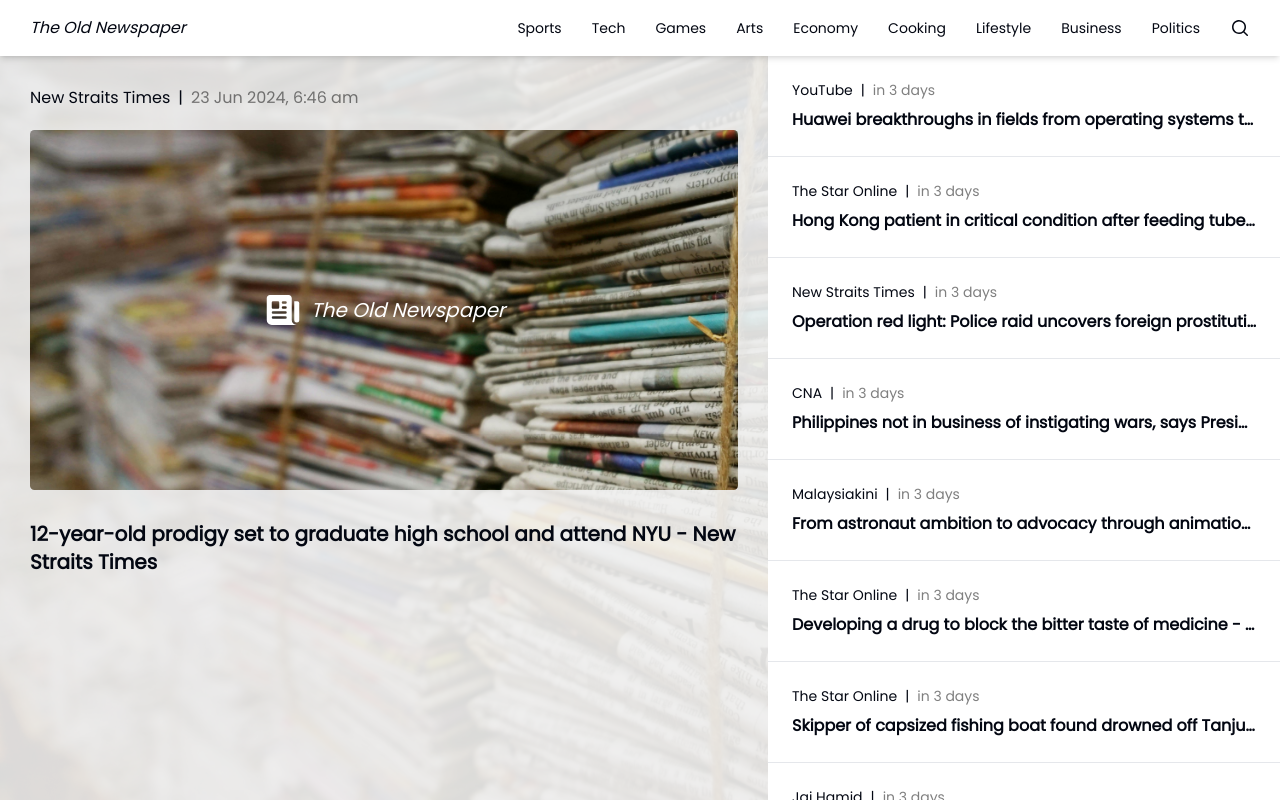
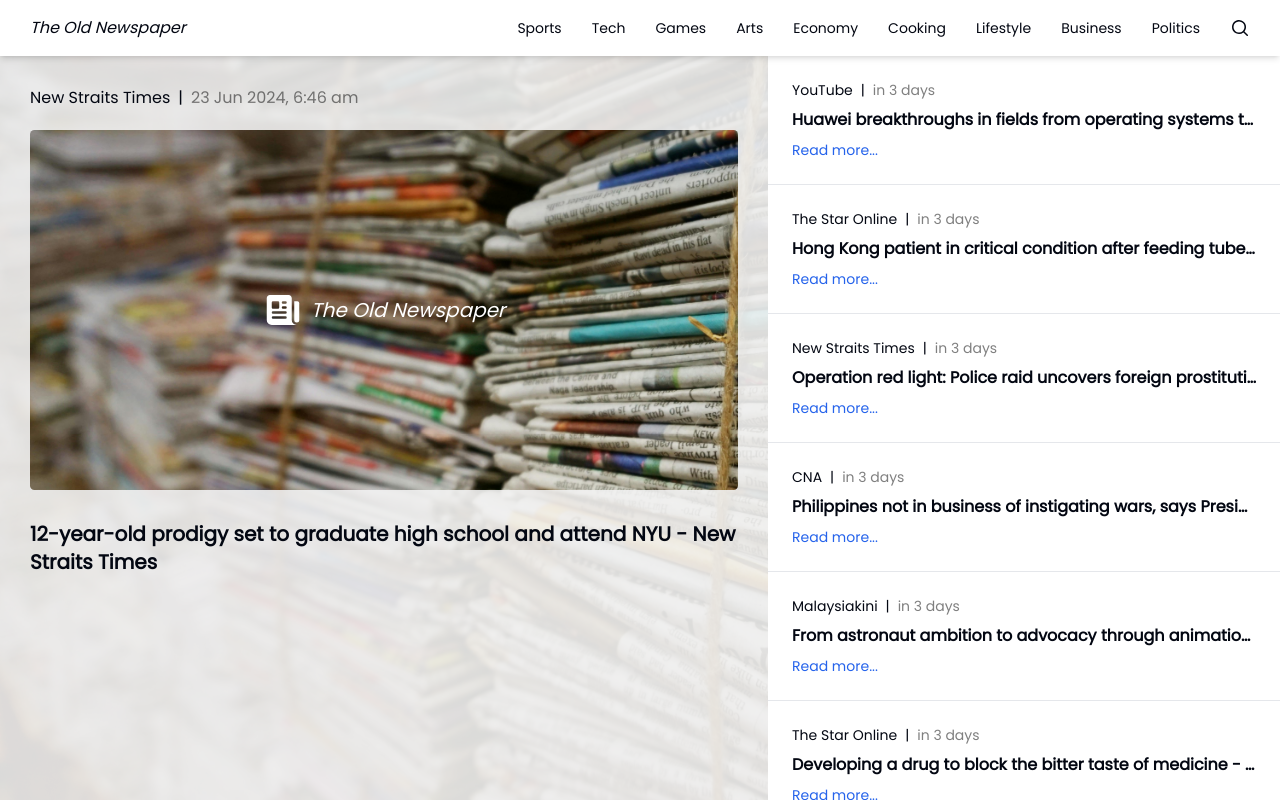
Before and after one commit to fairuzlokman/news-articles, a Next.js app: page / in a window 1280 px wide. Built offline with nearby package versions, Linux system fonts and the light colour scheme; no server answers.

Commit message:
feat: read more added

```diff
--- a/src/app/page.js
+++ b/src/app/page.js
@@ -78,7 +78,7 @@
 				<div className="col-span-2 overflow-y-scroll bg-white">
 					{...remainingData.map((item, index) => (
 						<Link key={index} href={item.url} target="_blank">
-							<div className="flex flex-col gap-2 p-6 transition-all border-b hover:bg-black/5">
+							<div className="flex flex-col gap-2 p-6 transition-all border-b group hover:bg-black/5">
 								<div className="flex gap-2 text-sm">
 									<p>{item.author ?? item.source.name}</p>|
 									<p className="text-black/50">
@@ -99,6 +99,7 @@
 								<p className="font-semibold truncate">
 									{item.title}
 								</p>
+								<p className="text-sm text-blue-600 group-hover:underline underline-offset-2">Read more...</p>
 							</div>
 						</Link>
 					))}
```
